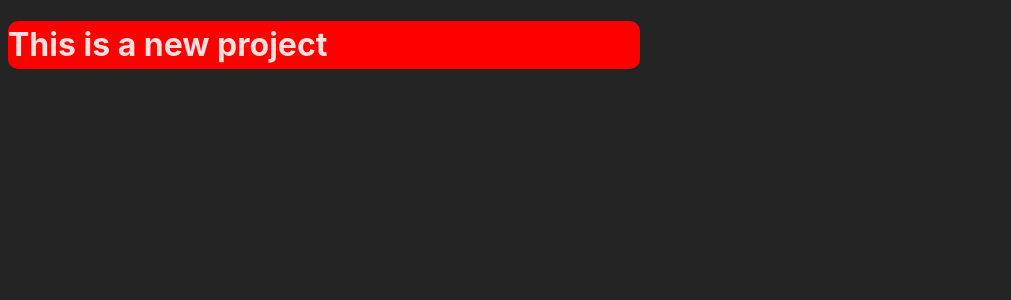
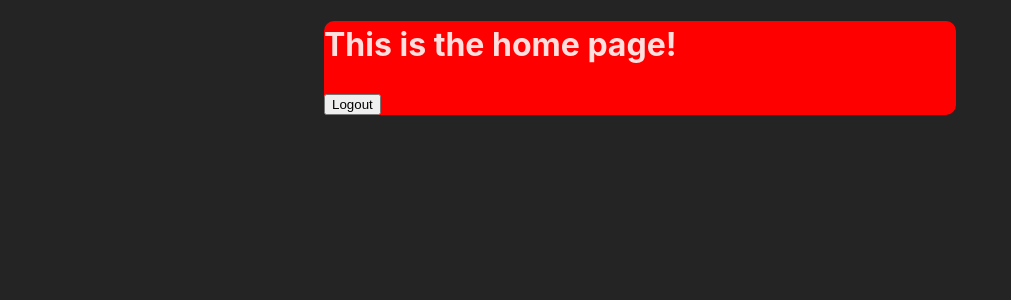
Before and after one commit to Jessiroo/to-do, a React (Vite) app: page /home in a window 1280 px wide. Shown: the top 300 px of the page, without its empty margins (0-1011 px from the left). Built offline with nearby package versions, Linux system fonts and the light colour scheme; no server answers.

Commit message:
adding login/logout

```diff
--- a/src/App.jsx
+++ b/src/App.jsx
@@ -1,13 +1,23 @@
-import Card from "./Layout/Card";
+import { createBrowserRouter, RouterProvider } from "react-router-dom";
+
+import RootLayout from './pages/RootLayout';
+import WelcomePage from './pages/Welcome';
+import HomePage from './pages/Home';
+
+const router = createBrowserRouter([
+  {
+    path: '/',
+    element: <RootLayout />,
+    children: [
+      { index: true, element: <WelcomePage />, },
+      { path: '/home', element: <HomePage />, },
+    ],
+  }
+]);
 
 function App() {
-
   return (
-    <div>
-      <Card>
-        <h1>This is a new project</h1>
-      </Card>
-    </div>
+    <RouterProvider router={router} />
   );
 }
 
--- a/src/Layout/Card.module.css
+++ b/src/Layout/Card.module.css
@@ -2,4 +2,6 @@
   background-color: red;
   border-radius: 10px;
   width: 50%;
+  margin-left: auto;
+  margin-right: auto;
 }
--- a/src/pages/Home.jsx
+++ b/src/pages/Home.jsx
@@ -1,9 +1,30 @@
+import { signOut } from 'firebase/auth';
+import { auth } from '../firebase/firebase_config';
+import { useNavigate } from 'react-router-dom';
+
+import Button from '../Layout/Button';
+import Card from '../Layout/Card';
 import classes from './Home.module.css';
 
-const Home = () => {
+const HomePage = () => {
+  const navigate = useNavigate();
+
+  // Handler Functions
+  const signOutHandler = () => {
+    signOut(auth).then(() => {
+      navigate('/');
+    }).catch((err) => {
+      alert(err.message)
+    });
+  };
+
+  // Page Return
   return (
-    <h1>This is the home page!</h1>
+    <Card>
+      <h1>This is the home page!</h1>
+      <Button onClick={signOutHandler} >Logout</Button>
+    </Card>
   );
 };
 
-export default Home;
+export default HomePage;
--- a/src/pages/RootLayout.jsx
+++ b/src/pages/RootLayout.jsx
@@ -0,0 +1,13 @@
+import { Outlet } from 'react-router-dom';
+
+import classes from './RootLayout.module.css';
+
+const RootLayout = () => {
+  return (
+    <div>
+      <Outlet />
+    </div>
+  );
+};
+
+export default RootLayout;
--- a/src/pages/Welcome.jsx
+++ b/src/pages/Welcome.jsx
@@ -0,0 +1,50 @@
+import { useState, useEffect } from 'react';
+import { signInWithEmailAndPassword, onAuthStateChanged } from 'firebase/auth';
+import { auth } from '../firebase/firebase_config';
+import { useNavigate } from 'react-router-dom';
+
+import classes from './Welcome.module.css';
+import Card from '../Layout/Card';
+import Button from '../Layout/Button';
+
+const WelcomePage = () => {
+  const [email, setEmail] = useState('');
+  const [password, setPassword] = useState('');
+  const navigate = useNavigate();
+
+  // AuthState useEffect
+  useEffect(() => {
+    auth.onAuthStateChanged((user) => {
+      if (user) {
+        navigate('/home');
+      };
+    });
+  }, []);
+
+  // Handler Functions
+  const emailChangeHandler = (event) => {
+    setEmail(event.target.value);
+  };
+
+  const passwordChangeHandler = (event) => {
+    setPassword(event.target.value);
+  };
+
+  const signInHandler = () => {
+    signInWithEmailAndPassword(auth, email, password).then(() => {
+      navigate('/home');
+    }).catch((err) => {
+      alert(err.message);
+    });
+  };
+
+  return (
+    <Card>
+      <input onChange={emailChangeHandler} type="email" />
+      <input onChange={passwordChangeHandler} type="password" />
+      <Button onClick={signInHandler} >Submit</Button>
+    </Card>
+  );
+};
+
+export default WelcomePage;
```
